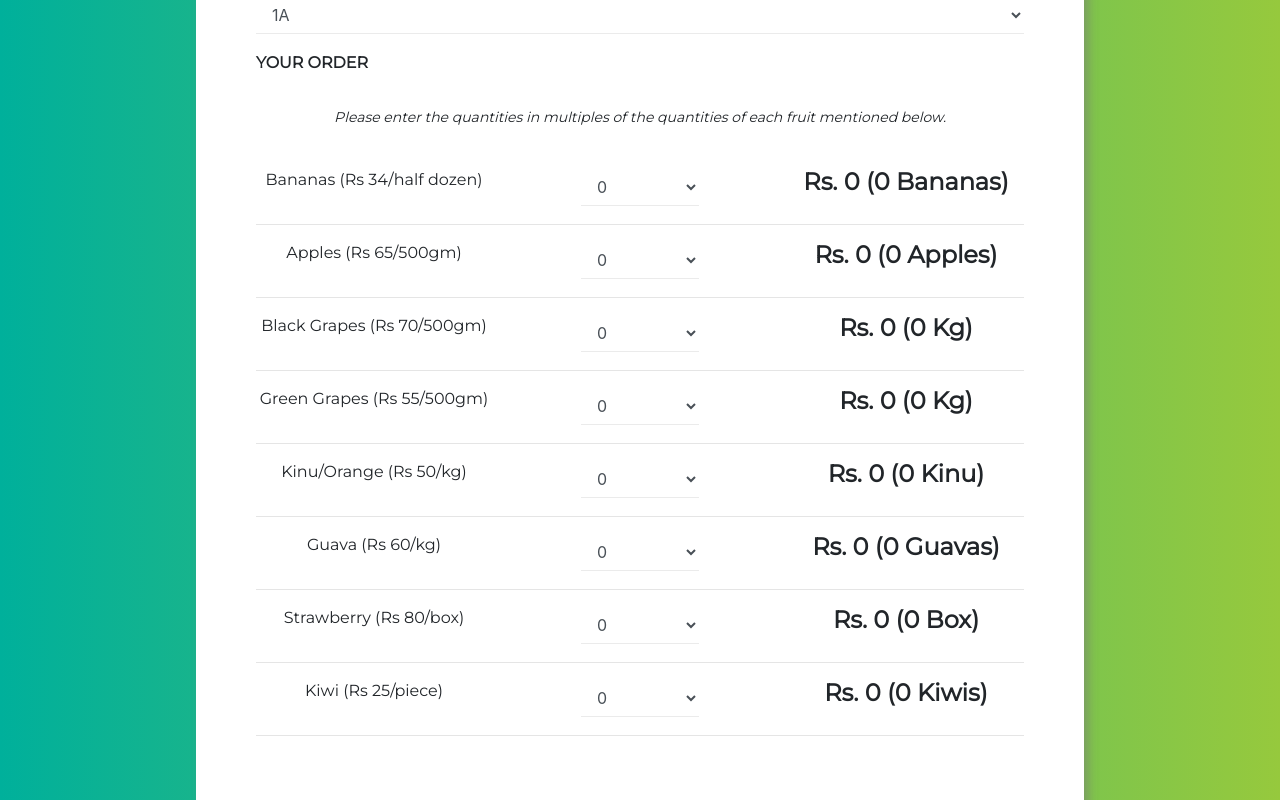
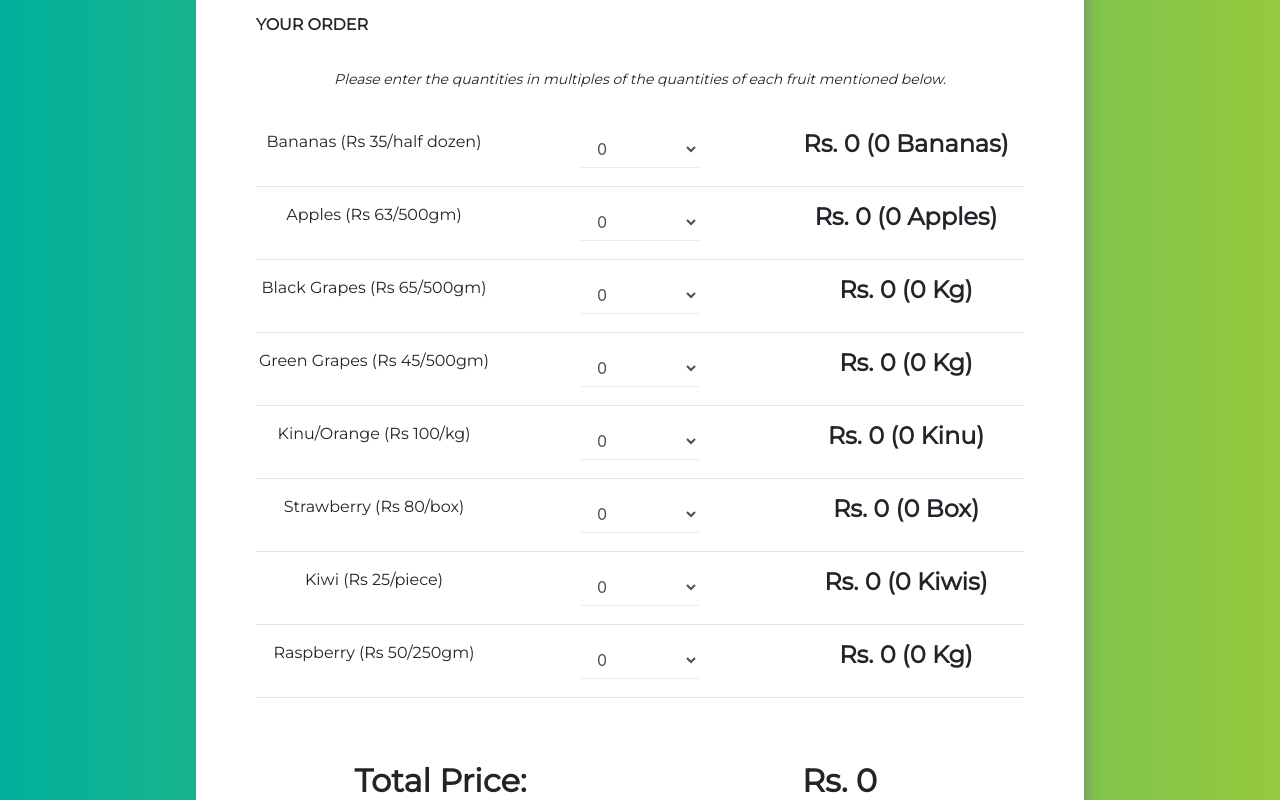
Before and after one commit to shivank1234/Fruitbasket, a React (Create React App) app: page / in a window 1280 px wide. Shown: the part 780-1580 px from the top of the page. Built offline with nearby package versions, Linux system fonts and the light colour scheme.

Commit message:
Start with create-react-app

```diff
--- a/src/App.js
+++ b/src/App.js
@@ -20,12 +20,14 @@ class App extends Component {
           guava: 0,
           strawberry: 0,
           kiwi: 0,
+          raspberry: 0,
           total: 0,
           paynow: "Now",
           method: "PayTM"
         }
   }
 
+/*
   isDiscount = () => {
     if(this.TotalPrice() > 200){
       return (
@@ -52,6 +54,7 @@ class App extends Component {
       );
     }
   }
+*/
 
   paymentMethod = () => {
       if(this.state.method == "PayTM"){
@@ -66,7 +69,6 @@ class App extends Component {
           <h5 class="text-center">Rs. {this.TaxPrice()}</h5>
           </div>
         </div>
-        {this.isDiscount()}
         <div class="row">
           <div class="col">
             <h2 class="text-center">Final Price: </h2>
@@ -87,7 +89,6 @@ class App extends Component {
       return (
         <div>
         <br/>
-        {this.isDiscount()}
         <div class="row">
           <div class="col">
             <h2 class="text-center">Final Price: </h2>
@@ -109,7 +110,6 @@ class App extends Component {
       return (
         <div>
         <br/>
-        {this.isDiscount()}
         <div class="row">
           <div class="col">
             <h2 class="text-center">Final Price: </h2>
@@ -131,7 +131,6 @@ class App extends Component {
       return (
         <div>
         <br/>
-        {this.isDiscount()}
         <div class="row">
           <div class="col">
             <h2 class="text-center">Final Price: </h2>
@@ -152,31 +151,31 @@ class App extends Component {
   }
 
   bananaPrice = () => {
-    return this.state.bananas * 34;
+    return this.state.bananas * 35;
   }
   bananaQty = () => {
     return this.state.bananas * 6;
   }
   applePrice = () => {
-    return this.state.apples * 65;
+    return this.state.apples * 63;
   }
   appleQty = () => {
     return Math.floor(this.state.apples * 2.5);
   }
   GrapesBPrice = () => {
-    return this.state.grapes_b * 70;
+    return this.state.grapes_b * 65;
   }
   GrapesBQty = () => {
     return (this.state.grapes_b * 0.5);
   }
   GrapesGPrice = () => {
-    return this.state.grapes_g * 55;
+    return this.state.grapes_g * 45;
   }
   GrapesGQty = () => {
     return (this.state.grapes_g * 0.5);
   }
   KinuPrice = () => {
-    return this.state.kinu * 50;
+    return this.state.kinu * 100;
   }
   KinuQty = () => {
     return this.state.kinu * 5;
@@ -199,13 +198,19 @@ class App extends Component {
   KiwiQty = () => {
     return this.state.kiwi;
   }
+  RaspberryPrice = () => {
+    return this.state.raspberry * 50;
+  }
+  RaspberryQty = () => {
+    return this.state.raspberry * 0.25;
+  }
   TotalPrice = () => {
     return this.bananaPrice() + this.applePrice() + this.GrapesBPrice() + this.GrapesGPrice() + this.KinuPrice() + this.GuavaPrice() + this.StrawberryPrice() + this.KiwiPrice();
   }
   CumTotalPrice = () => {
     var discount = 1;
     if(this.TotalPrice() > 200){
-      discount = 0.85
+     discount = 1 // Change for discount value
     }
     if(this.state.method == "PayTM"){
     return Math.ceil(this.TotalPrice()*discount + this.TaxPrice());
@@ -270,6 +275,10 @@ class App extends Component {
     this.setState({kiwi: event.target.value});
   }
 
+  getRaspberry = (event) => {
+    this.setState({raspberry: event.target.value});
+  }
+
   getPayment = (event) => {
     this.setState({paynow: event.target.value});
   }
@@ -286,7 +295,6 @@ class App extends Component {
           <div class="logo"></div>
           <br />
           <h1 class="text-center display-4">Your Fruit Basket Order</h1>
-          <h2 class="text-center" style={{"font-size":"25px"}}>Special Midsem Offer! - 15% off on order above Rs 200</h2>
           <hr /><br/>
           <form action="https://docs.google.com/forms/d/e/1FAIpQLSeK8sYEwxuSmUiRxapBaZvq7Kqf7SZAmfxMmUxd74UfLFtZFA/formResponse" target="_self" method="POST">
             <div class="form-group">
@@ -318,6 +326,7 @@ class App extends Component {
                 <option>3C</option>
                 <option>T2</option>
                 <option>T9</option>
+                <option>Visitors' Hostel</option>
               </select>
             </div>
             <label>Your Order</label>
@@ -326,7 +335,7 @@ class App extends Component {
             <br />
             <div class="row">
               <div class='col-xs-6 col-md-4'>
-                <p class="text-center">Bananas (Rs 34/half dozen)</p>
+                <p class="text-center">Bananas (Rs 35/half dozen)</p>
               </div>
               <div class='col-xs-6 col-md-4'>
                 <select class="form-control" id="exampleFormControlSelect1" value={this.state.bananas} style={{"width":"50%","display":"block","margin":"auto"}} onChange={this.getbananas}>
@@ -351,7 +360,7 @@ class App extends Component {
 
             <div class="row">
               <div class='col-xs-6 col-md-4'>
-                <p class="text-center">Apples (Rs 65/500gm)</p>
+                <p class="text-center">Apples (Rs 63/500gm)</p>
               </div>
               <div class='col-xs-6 col-md-4'>
                 <select class="form-control" id="exampleFormControlSelect1" value={this.state.apples} style={{"width":"50%","display":"block","margin":"auto"}} onChange={this.getapples}>
@@ -376,7 +385,7 @@ class App extends Component {
 
             <div class="row">
               <div class='col-xs-6 col-md-4'>
-                <p class="text-center">Black Grapes (Rs 70/500gm)</p>
+                <p class="text-center">Black Grapes (Rs 65/500gm)</p>
               </div>
               <div class='col-xs-6 col-md-4'>
                 <select class="form-control" id="exampleFormControlSelect1" name='entry.578303012' value={this.state.grapes_b} style={{"width":"50%","display":"block","margin":"auto"}} onChange={this.getgrapesB}>
@@ -400,7 +409,7 @@ class App extends Component {
 
             <div class="row">
               <div class='col-xs-6 col-md-4'>
-                <p class="text-center">Green Grapes (Rs 55/500gm)</p>
+                <p class="text-center">Green Grapes (Rs 45/500gm)</p>
               </div>
               <div class='col-xs-6 col-md-4'>
                 <select class="form-control" id="exampleFormControlSelect1" name='entry.650915965' value={this.state.grapes_g} style={{"width":"50%","display":"block","margin":"auto"}} onChange={this.getgrapesG}>
@@ -424,7 +433,7 @@ class App extends Component {
 
             <div class="row">
               <div class='col-xs-6 col-md-4'>
-                <p class="text-center">Kinu/Orange (Rs 50/kg)</p>
+                <p class="text-center">Kinu/Orange (Rs 100/kg)</p>
               </div>
               <div class='col-xs-6 col-md-4'>
                 <select class="form-control" id="exampleFormControlSelect1" value={this.state.kinu} style={{"width":"50%","display":"block","margin":"auto"}} onChange={this.getKinu}>
@@ -447,6 +456,7 @@ class App extends Component {
             </div>
             <hr />
 
+            {/*
             <div class="row">
               <div class='col-xs-6 col-md-4'>
                 <p class="text-center">Guava (Rs 60/kg)</p>
@@ -471,6 +481,7 @@ class App extends Component {
               </div>
             </div>
             <hr />
+            */}
 
             <div class="row">
               <div class='col-xs-6 col-md-4'>
@@ -522,6 +533,31 @@ class App extends Component {
             </div>
             <hr />
 
+            <div class="row">
+              <div class='col-xs-6 col-md-4'>
+                <p class="text-center">Raspberry (Rs 50/250gm)</p>
+              </div>
+              <div class='col-xs-6 col-md-4'>
+                <select class="form-control" id="exampleFormControlSelect1" value={this.state.raspberry} style={{"width":"50%","display":"block","margin":"auto"}} onChange={this.getRaspberry}>
+                  <option>0</option>
+                  <option>1</option>
+                  <option>2</option>
+                  <option>3</option>
+                  <option>4</option>
+                  <option>5</option>
+                  <option>6</option>
+                  <option>7</option>
+                  <option>8</option>
+                  <option>9</option>
+                </select>
+              <input name='entry.277493963' style={{'display': "none"}} value={this.KiwiQty()}></input>
+              </div>
+              <div class='col-xs-6 col-md-4'>
+                <h4 class="text-center">Rs. {this.RaspberryPrice()} ({this.RaspberryQty()} Kg)</h4>
+              </div>
+            </div>
+            <hr />
+
             <br/><br/>
             <div class="row">
               <div class="col">
```
